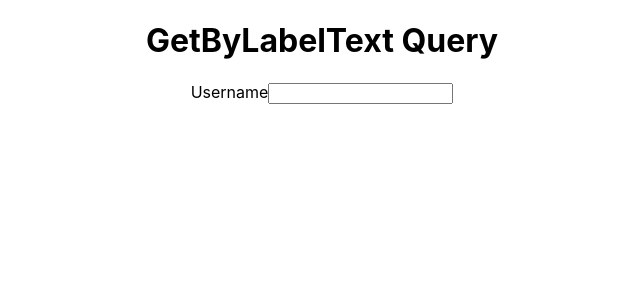
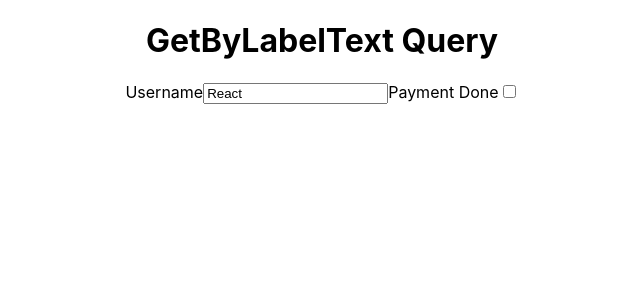
Before and after one commit to muazimmaqbool/React_Testing_Library, a React (Create React App) app: page / in a window 1280 px wide. Shown: the top 300 px of the page, without its empty margins (318-958 px from the left). Built offline with nearby package versions, Linux system fonts and the light colour scheme.

Commit message:
Chekbox test by label text

```diff
--- a/src/13_ getByLabelText/GetByLabelText.jsx
+++ b/src/13_ getByLabelText/GetByLabelText.jsx
@@ -15,7 +15,11 @@ const GetByLabelText = () => {
         {/*the value of "htmlFor" if it matches with the id of an element then this label
         will be attached to that element automatically */}
         <label htmlFor='user-name'>Username</label>
-        <input type="text" id='user-name'/>
+        <input type="text" id='user-name' defaultValue={"React"}/>
+
+
+        <label htmlFor='payment'>Payment Done</label>
+        <input type="checkbox" id='payment'/>
 
     </div>
   )
```
Also changed, not shown: 1 other file (tests, documents, lock files or other folders).
